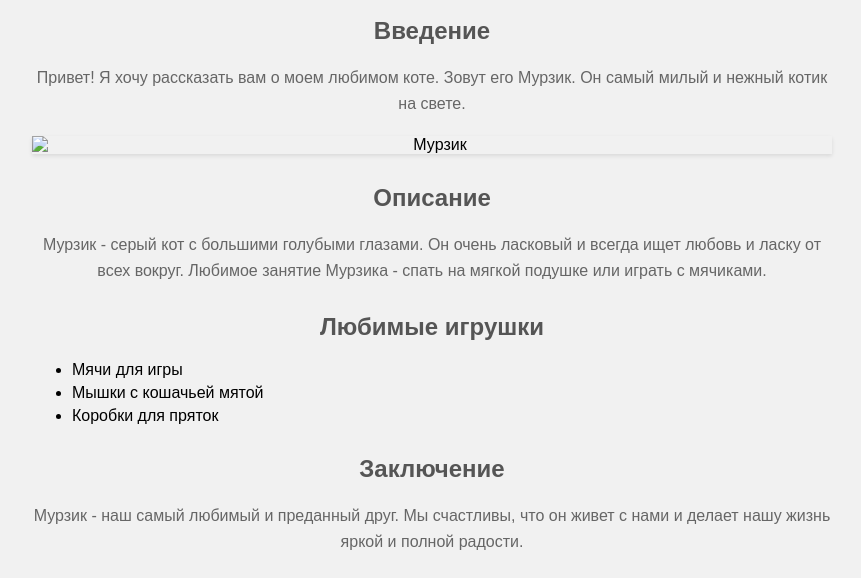
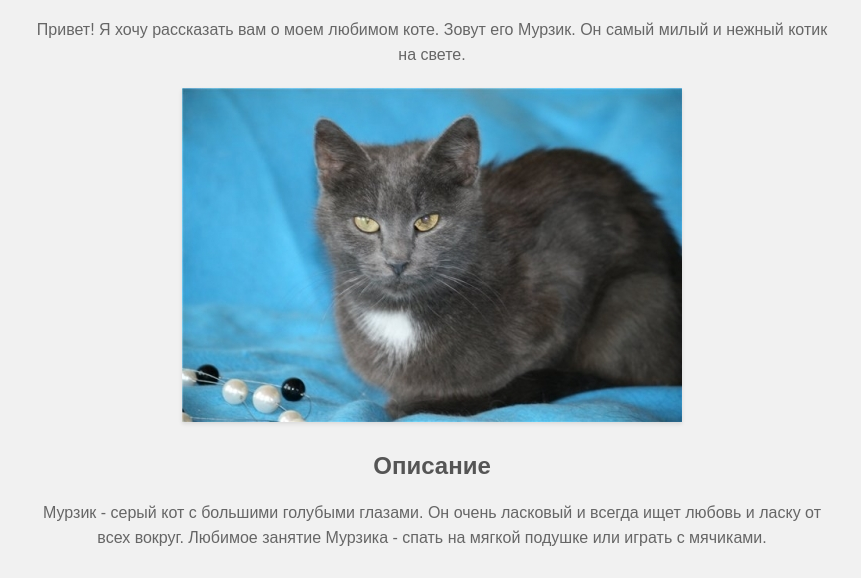
Before and after one commit to Dwornikov/html_dz2, a plain HTML site: page index.html in a window 1280 px wide. Shown: the part 187-765 px from the top of the page, without its empty margins (208-1069 px from the left). Drawn offline with Linux system fonts and the light colour scheme.

Commit message:
Внес изминения

```diff
--- a/index.html
+++ b/index.html
@@ -15,7 +15,7 @@
       <section class="section">
         <h2 class="section-title">Введение</h2>
         <p class="paragraph">Привет! Я хочу рассказать вам о моем любимом коте. Зовут его Мурзик. Он самый милый и нежный котик на свете.</p>
-        <img src="./img/1525440652140671368.jpg" alt="Мурзик" class="image">
+        <img src="./img/kot.jpg" alt="Мурзик" class="image">
       </section>
 
       <section class="section">
```
